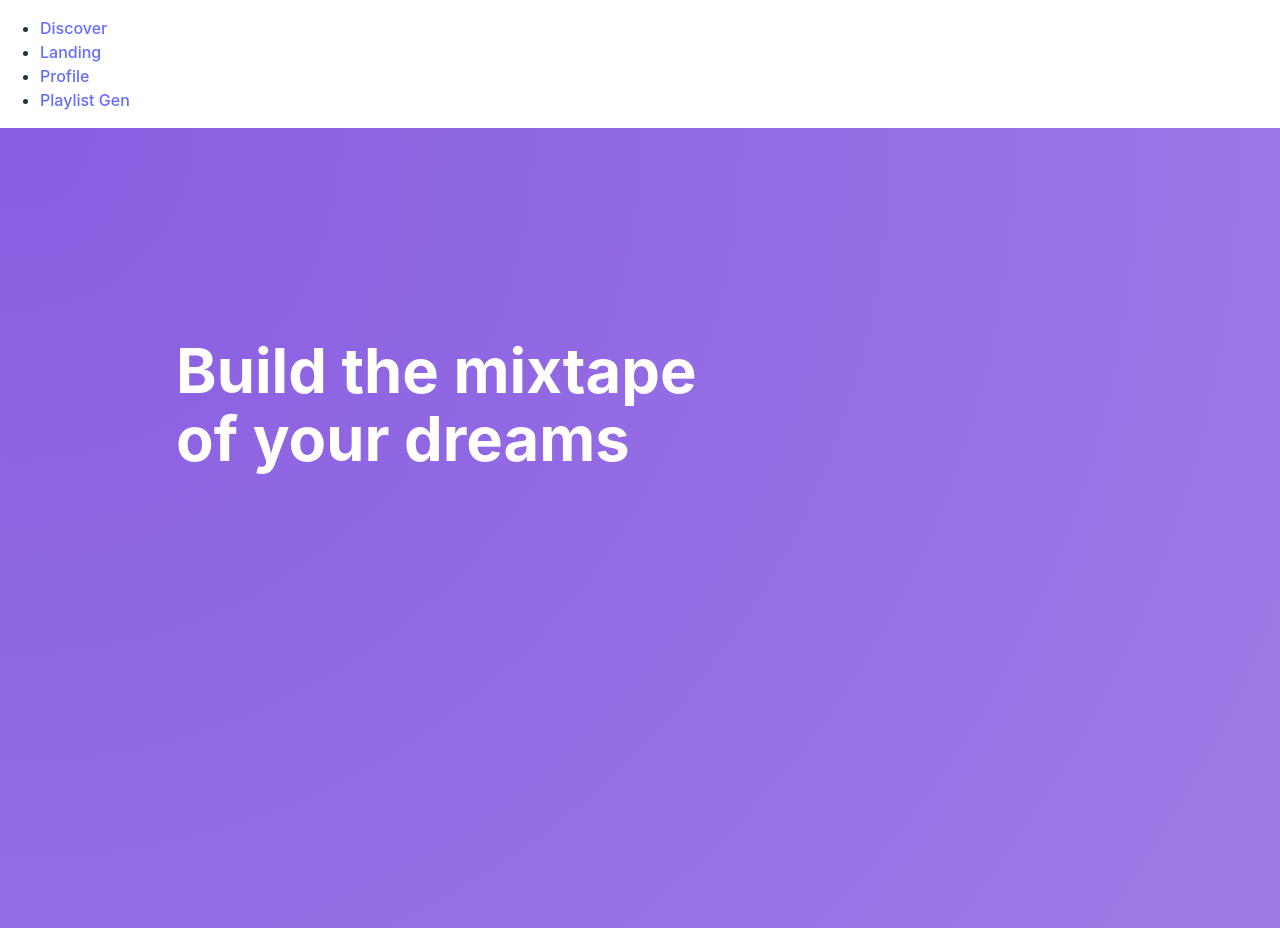
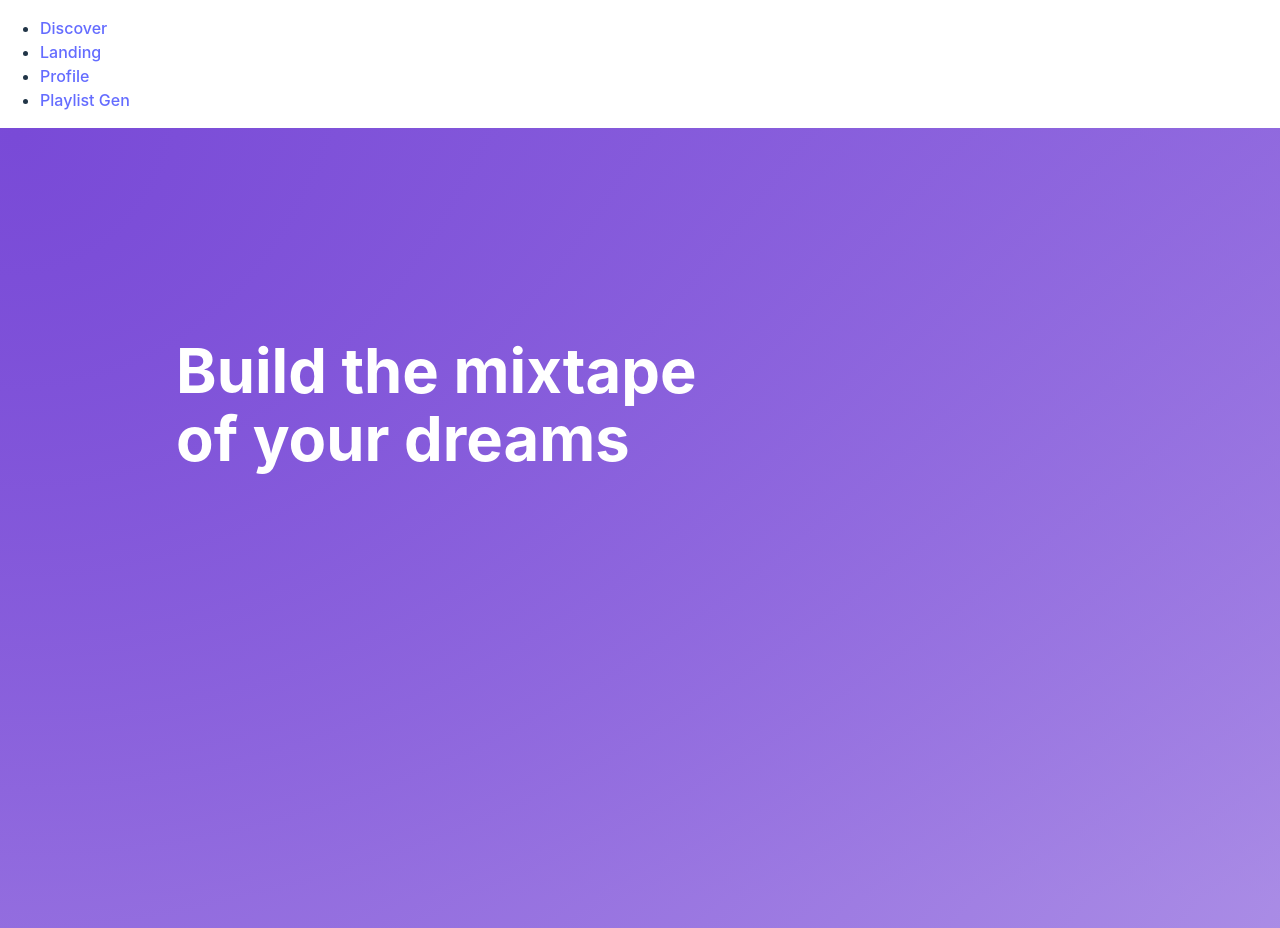
Before and after one commit to emwong101/spotify-ML-clone, a React (Vite) app in the folder client/: page /dev in a window 1280 px wide. Built offline with nearby package versions, Linux system fonts and the light colour scheme; no server answers.

Commit message:
adjusted colors for gradient background and tracking gradient

```diff
--- a/client/src/Components/LandingGradient/LandingGradient.scss
+++ b/client/src/Components/LandingGradient/LandingGradient.scss
@@ -1,6 +1,11 @@
 .main__container {
   position: relative;
-  background: #c3adef;
+  background: linear-gradient(
+    0deg,
+    rgba(251, 250, 254, 1) 4%,
+    rgba(195, 173, 239, 1) 100%,
+    rgba(255, 255, 255, 0) 100%
+  );
   padding: 0.5rem 1rem;
   font-size: 1.2rem;
   border: none;
@@ -18,7 +23,7 @@
     top: var(--y);
     width: var(--size);
     height: var(--size);
-    background: radial-gradient(circle closest-side, #895de1, transparent);
+    background: radial-gradient(circle closest-side, #794ad7, transparent);
     transform: translate(-50%, -50%);
     transition: width 0.2s ease, height 0.2s ease;
     z-index: 0;
```
